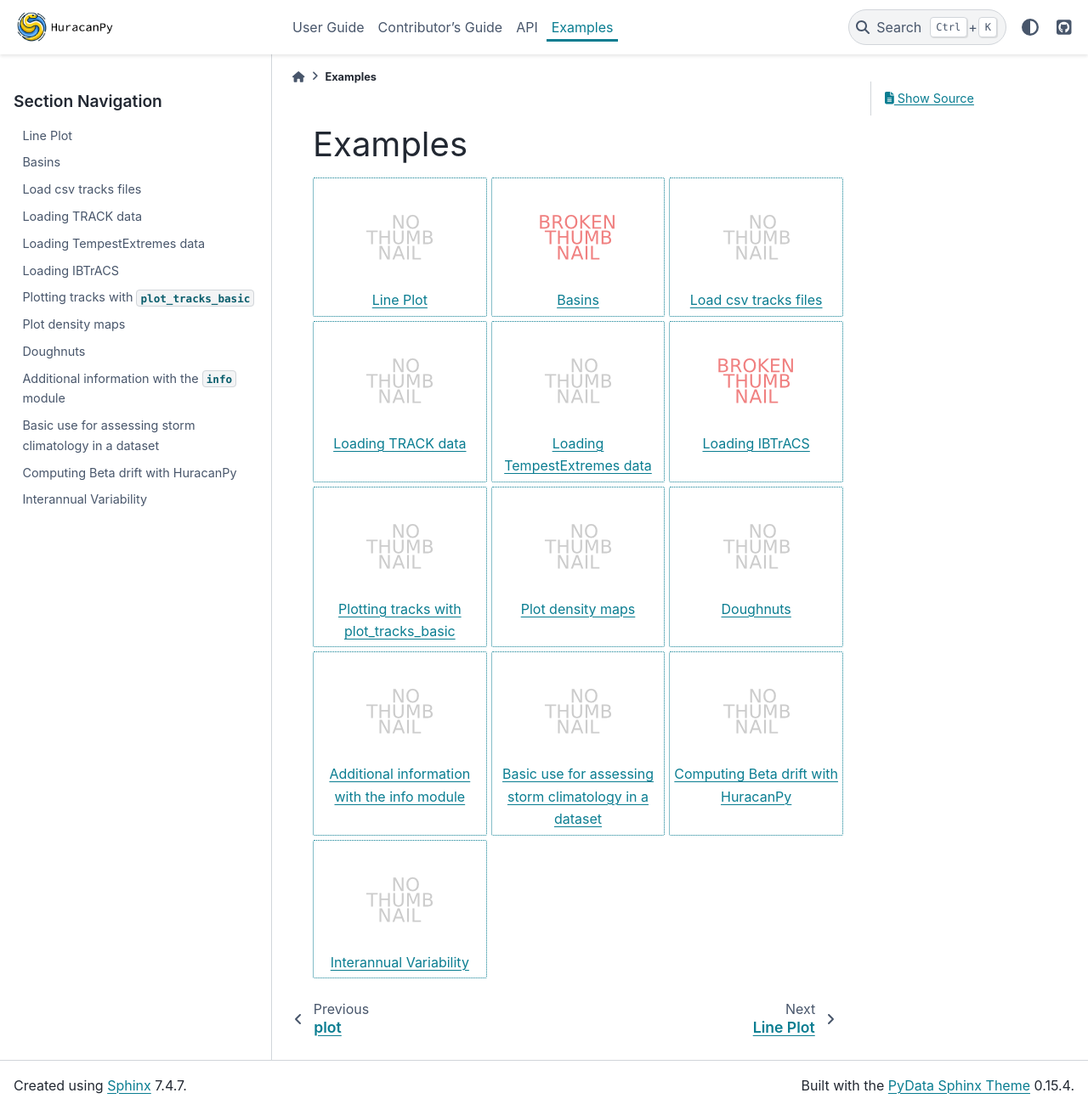
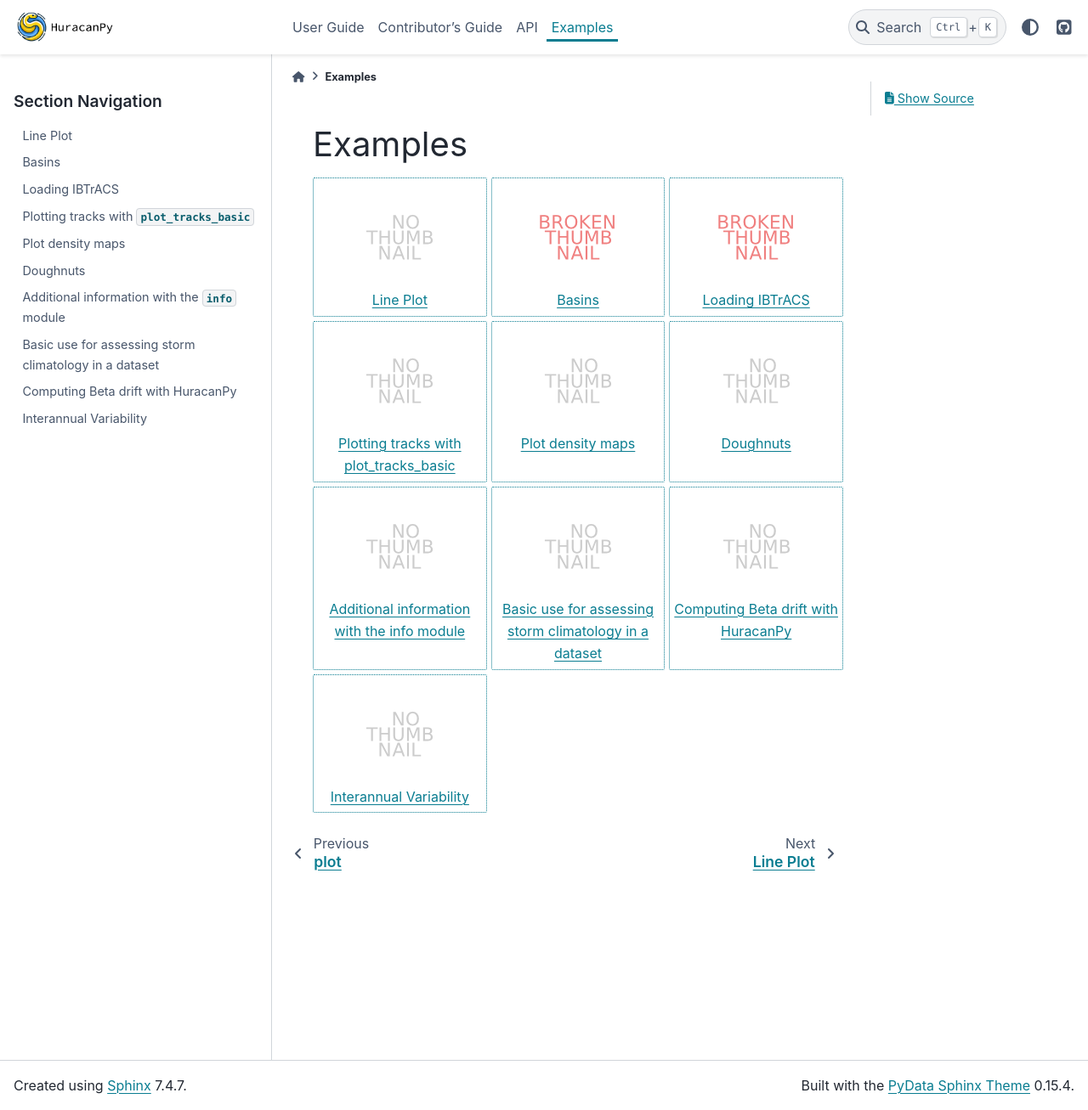
Before and after one commit to Huracan-project/huracanpy, a Sphinx documentation site: the page built from docs/examples/index.rst, in a window 1280 px wide and 1307 px high. Shown: the whole window at 85% size. Built offline with Sphinx 7.4.7 and the PyData theme 0.15.4, drawn with Linux system fonts in a browser that asks for light colours.

Commit message:
Remove load instructions from examples gallery

```diff
--- a/docs/examples/index.rst
+++ b/docs/examples/index.rst
@@ -5,9 +5,6 @@ Examples
 
     fancy_line_plot
     basins
-    load_csv
-    load_TRACK
-    load_tempest_extremes
     IBTrACS
     plot_tracks
     track_density
```
Also changed, not shown: docs/examples/load_TRACK.ipynb (deleted), docs/examples/load_csv.ipynb (deleted), docs/examples/load_tempest_extremes.ipynb (deleted).
